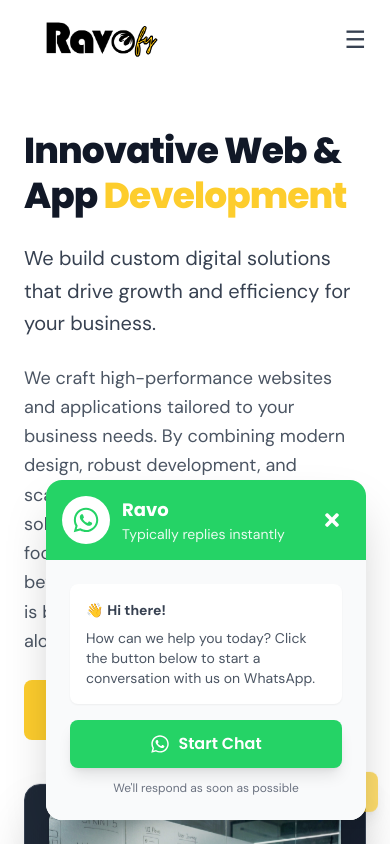
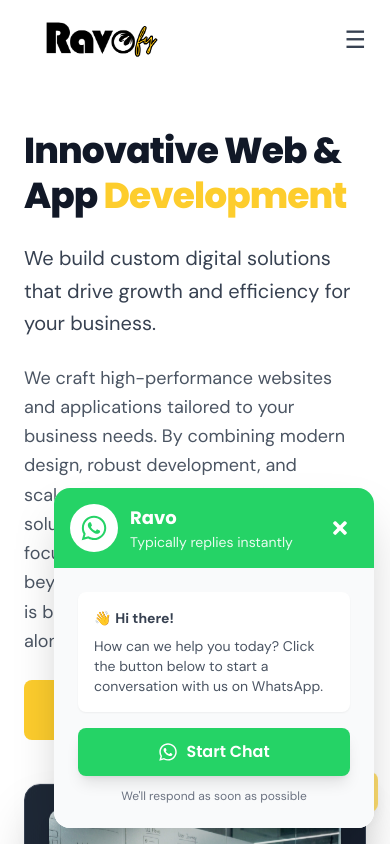
Before and after one commit to tarunmct/Ravo_Digital1, a React (Vite) app: page /it-services in a window 390 px wide. Both pictures are taken after a click on the button "Need Support?". Shown: the top 844 px of the page. Built offline with nearby package versions, Linux system fonts and the light colour scheme.

Commit message:
responsiveness checked

```diff
--- a/src/components/Footer/Footer.jsx
+++ b/src/components/Footer/Footer.jsx
@@ -193,7 +193,7 @@
             <p className="text-gray-400 text-sm">
               © {currentYear} Ravo. All rights reserved.
             </p>
-            <div className="flex space-x-6 text-sm text-gray-400">
+            <div className="flex flex-wrap justify-center gap-4 md:gap-6 text-sm text-gray-400">
               <Link to="#" className="hover:text-[#fdcd2d] transition-colors duration-300">
                 Privacy Policy
               </Link>
--- a/src/components/WhatsAppWidget/WhatsAppWidget.jsx
+++ b/src/components/WhatsAppWidget/WhatsAppWidget.jsx
@@ -14,7 +14,7 @@
     <>
       {/* Floating Button */}
       <motion.div
-        className="fixed bottom-6 right-6 z-50"
+        className="fixed bottom-4 right-4 sm:bottom-6 sm:right-6 z-50"
         initial={{ scale: 0, opacity: 0 }}
         animate={{ scale: 1, opacity: 1 }}
         transition={{ duration: 0.5, delay: 1 }}
@@ -64,7 +64,7 @@
         <AnimatePresence>
           {isOpen && (
             <motion.div
-              className="bg-white rounded-2xl shadow-2xl overflow-hidden w-80"
+              className="bg-white rounded-2xl shadow-2xl overflow-hidden w-[calc(100vw-2rem)] max-w-80"
               initial={{ scale: 0, opacity: 0, y: 20 }}
               animate={{ scale: 1, opacity: 1, y: 0 }}
               exit={{ scale: 0, opacity: 0, y: 20 }}
--- a/src/pages/EventManagement.jsx
+++ b/src/pages/EventManagement.jsx
@@ -223,7 +223,7 @@
               initial={{ opacity: 0, y: 20 }}
               animate={{ opacity: 1, y: 0 }}
               transition={{ duration: 0.8, delay: 1.2 }}
-              className="flex items-center justify-center gap-8 pt-8 text-white/80"
+              className="flex flex-wrap items-center justify-center gap-4 sm:gap-6 md:gap-8 pt-8 text-white/80"
             >
               <div className="flex items-center gap-2">
                 <svg className="w-5 h-5 text-[#fdcd2d]" fill="currentColor" viewBox="0 0 20 20">
--- a/src/pages/ITServices.jsx
+++ b/src/pages/ITServices.jsx
@@ -223,7 +223,7 @@
             <h2 className="text-3xl md:text-4xl lg:text-5xl font-extrabold tracking-tight text-gray-900 mb-4">
               Pillars of Our Development
             </h2>
-            <p className="text-xl text-gray-600 max-w-full mx-auto whitespace-nowrap">
+            <p className="text-lg md:text-xl text-gray-600 max-w-3xl mx-auto">
               Building excellence through proven methodologies and cutting-edge technologies
             </p>
           </motion.div>
```
